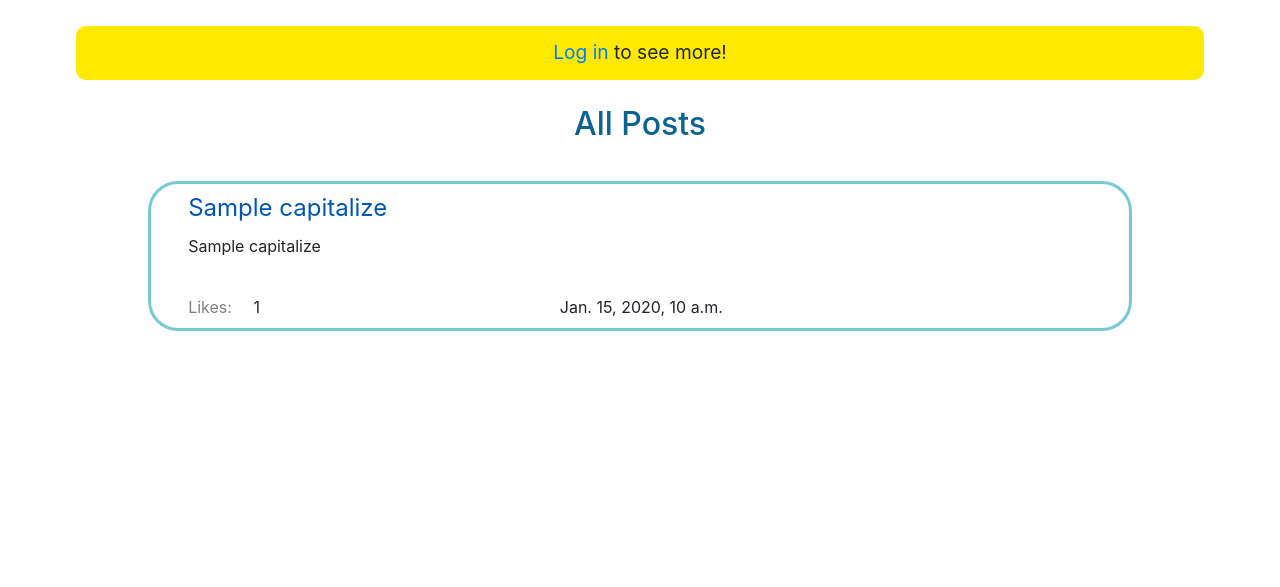
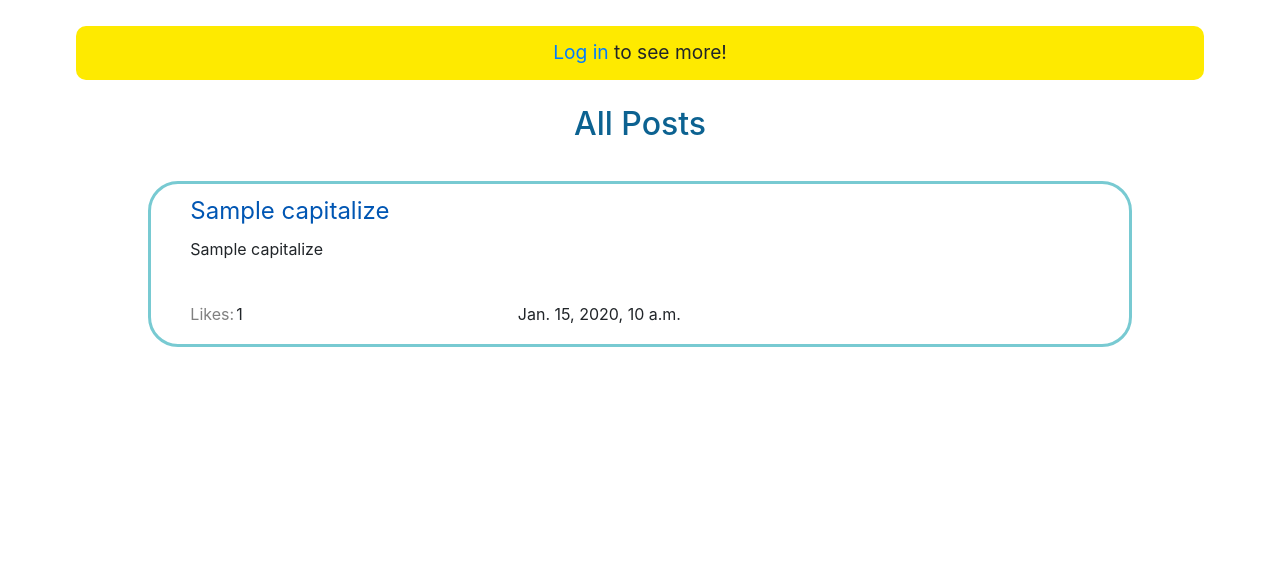
Before and after one commit to Meneguini/social, a Django app: template network/templates/network/index.html in a window 1280 px wide. Shown: the part 102-689 px from the top of the page. Run offline with Django 3.2, Linux system fonts and the light colour scheme; the template is opened without the code that fills it: most values are stand-ins (such as "Sample title", 1, 10 or a date in 2020); some libraries are stand-ins or nearby versions.

Commit message:
post margin and padding

```diff
--- a/network/static/network/styles.css
+++ b/network/static/network/styles.css
@@ -90,8 +90,8 @@ body {
     width: 80%;
     border-radius: 30px;
     margin: 1%;
-    padding: 0.5%;
-    padding-left: 3%;
+    /* padding: 0.5%; */
+    /* padding-left: 3%; */
     margin-left: 10%;
 }
 
@@ -104,6 +104,8 @@ body {
     display: grid;
     grid-template-rows: auto 40% auto;
     grid-gap: 8px;
+    margin: 1%;
+    margin-left: 4%;
 }
 
 .name-del-btn {
@@ -129,13 +131,14 @@ body {
 .likes-datetime-edit {
     display: grid;
     grid-template-columns: 3% 5% 65% auto;
-    grid-gap: 4%;
-    /* padding-bottom: 2%; */
+    grid-gap: 2%;
+    align-items: start;
+    margin-bottom: 1%;
+    margin-right: 1%;
 }
 
 .likes {
     color: grey;
-    width: 100%;
 }
 
 .likes-number {
@@ -148,8 +151,8 @@ body {
 
 .edit {
     justify-self: end;
-    margin-right: 5%;
-    margin-bottom: 3%;
+    /* margin-right: 5%; */
+    /* margin-bottom: 3%; */
 }
 
 #textarea-edit {
@@ -271,9 +274,8 @@ body {
 
 /* Responsive for small devices */
 
-/* @media screen and (max-width: 600px) {
+@media screen and (max-width: 600px) {
     #nav-resp {
-        height: 50vw;
-        font-size: 500px;
+
     }
-} */
+}
--- a/network/templates/network/layout.html
+++ b/network/templates/network/layout.html
@@ -10,7 +10,7 @@
         {% endblock %}
     </head>
     <body>
-        <nav class="navbar navbar-expand navbar" id="nav-resp">
+        <nav class="navbar navbar-expand" id="nav-resp">
             <!-- Icons made by <a href="http://www.freepik.com/" title="Freepik">Freepik</a> from <a href="https://www.flaticon.com/" title="Flaticon"> www.flaticon.com</a> -->
             <img src="{% static 'network/network.png' %}" alt="people" width="50" height="50">
             <a class="navbar-brand" href="{% url 'index' %}">Social</a>
```
Also changed, not shown: db.sqlite3.
